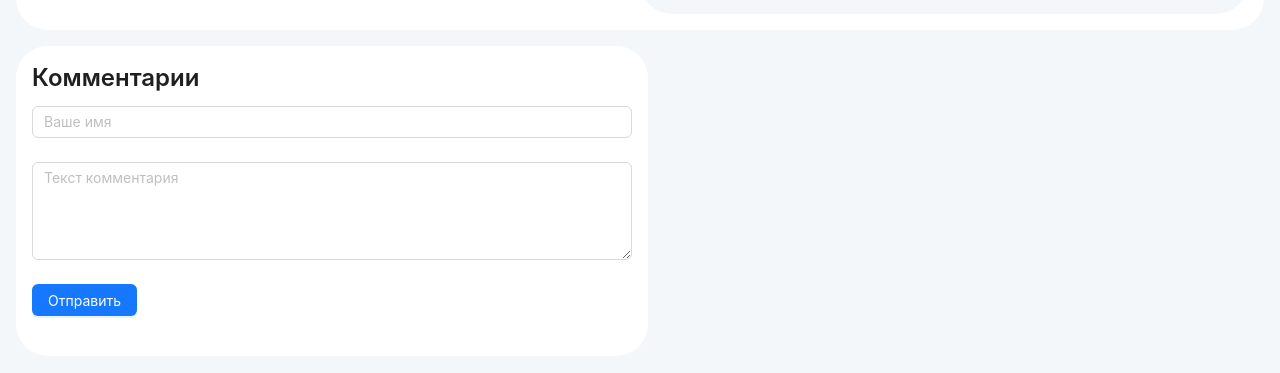
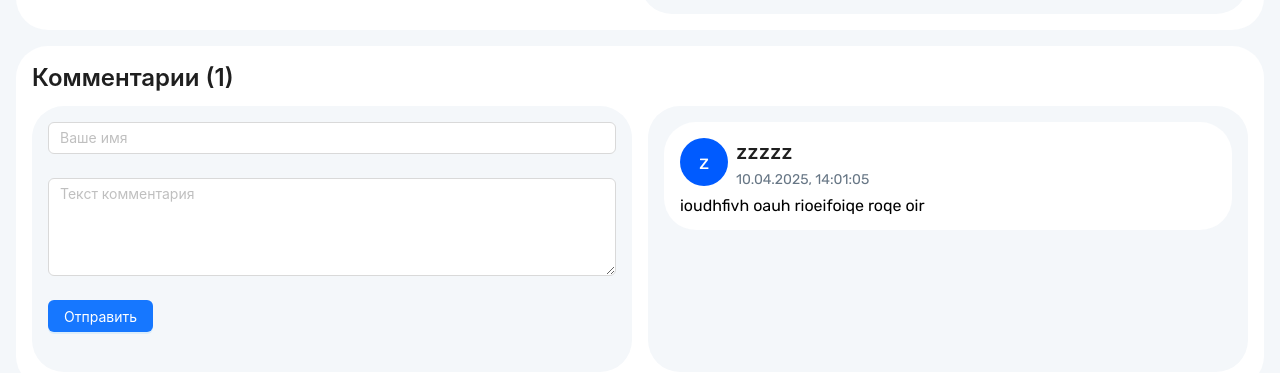
Before and after one commit to E-Okishev/online-shop, a React (Vite) app: page /product/1 in a window 1280 px wide. Shown: the part 377-750 px from the top of the page. Built offline with nearby package versions, Linux system fonts and the light colour scheme; data requests are answered from the project's data file.

Commit message:
add comments

```diff
--- a/db.json
+++ b/db.json
@@ -339,18 +339,6 @@
   ],
   "cart": [
     {
-      "id": 2,
-      "brand": "Apple",
-      "name": "iPhone 15 SIM+eSIM 128 ГБ",
-      "price": 89990,
-      "newPrice": 86029,
-      "currency": "₽",
-      "category": "phone",
-      "rating": 4.8,
-      "quantity": 1,
-      "photo": "https://ir.ozone.ru/s3/multimedia-1/wc1000/6759283957.jpg"
-    },
-    {
       "id": 1,
       "brand": "Samsung",
       "name": "Galaxy S25 Ultra 12/1 ТБ",
@@ -374,5 +362,70 @@
       "quantity": 1,
       "photo": "https://ir.ozone.ru/s3/multimedia-1-x/wc1000/7233371709.jpg"
     }
+  ],
+  "comments": [
+    {
+      "userName": "sdcsdv",
+      "text": "sdvsd ljsv joa ",
+      "productId": "3",
+      "date": "09.04.2025, 13:21:40",
+      "id": 1
+    },
+    {
+      "userName": "Zdcvm",
+      "text": "qadfvk poij rpfoij q[epofk q[oew [wepojf [mfc alrkjfnfoejsorvkcnsdlkfj ajdbfvlkadlrfpaoerif pajrpf alskdcnp aoierpu cadfnvbf kdjslkf ar a ra pac",
+      "productId": "2",
+      "date": "10.04.2025, 13:20:53",
+      "id": 2
+    },
+    {
+      "userName": "iqoud",
+      "text": "vnsir fifrjflsnl aa/sodhv \n",
+      "productId": "2",
+      "date": "10.04.2025, 13:29:12",
+      "id": 3
+    },
+    {
+      "userName": "sdcsdvd",
+      "text": "sduh sdl;ij. a;ljkaopreij",
+      "productId": "2",
+      "date": "10.04.2025, 13:30:16",
+      "id": 4
+    },
+    {
+      "userName": "Egor",
+      "text": "Очень хороший телефон\n",
+      "productId": "2",
+      "date": "10.04.2025, 13:50:53",
+      "id": 5
+    },
+    {
+      "userName": "zalup",
+      "text": "lkckdu eprplfd a;rfkopea eutgh. adlfkmviotjg dvdlf,   kdrlmdeorgjp edtgijskmtskr[aewokr[qw e[qer[oqke[fjerfptnejnvpurp qrq [irjgpuwtvpw r[qirv",
+      "productId": "2",
+      "date": "10.04.2025, 13:55:09",
+      "id": 6
+    },
+    {
+      "userName": "dsfkj sq;lkql",
+      "text": "dflkv. qaerpfkmf wejfp a",
+      "productId": "2",
+      "date": "10.04.2025, 13:59:13",
+      "id": 7
+    },
+    {
+      "userName": "dfvd",
+      "text": "df;vkmwp t pwijrpgiw ri refe",
+      "productId": "2",
+      "date": "10.04.2025, 13:59:30",
+      "id": 8
+    },
+    {
+      "userName": "zzzzz",
+      "text": "ioudhfivh oauh rioeifoiqe roqe oir",
+      "productId": "1",
+      "date": "10.04.2025, 14:01:05",
+      "id": 9
+    }
   ]
 }
--- a/src/components/cardCommentBlock/cardCommentBlock.module.css
+++ b/src/components/cardCommentBlock/cardCommentBlock.module.css
@@ -3,5 +3,59 @@
   background-color: white;
   border-radius: 32px;
   margin-block-end: 1rem;
-  max-width: 600px;
 }
+
+.commentBlock {
+  display: grid;
+  grid-template-columns: 1fr 1fr;
+  gap: 1rem;
+}
+
+.form,
+.commentList {
+  padding: 1rem;
+  background-color: #f4f7fa;
+  border-radius: 32px;
+}
+
+.commentList {
+  display: grid;
+  gap: 1rem;
+  max-height: 300px;
+  overflow-y: scroll;
+}
+
+.commentElem {
+  padding: 1rem;
+  background-color: white;
+  border-radius: 32px;
+  height: fit-content;
+}
+
+.commentAutor {
+  display: flex;
+  gap: 8px;
+  margin-block-end: 8px;
+}
+
+.commentAvatr {
+  background-color: #005bff;
+  border-radius: 100px;
+  width: 3rem;
+  height: 3rem;
+  display: flex;
+  align-items: center;
+  justify-content: center;
+  color: white;
+  font-size: 20px;
+}
+
+.commentAutorDate span {
+  color: rgba(0, 26, 52, 0.6);
+  font-size: 14px;
+  line-height: 20px;
+}
+
+.commentAutorDate h4 {
+  margin-bottom: 4px;
+}
--- a/src/components/cardCommentBlock/index.tsx
+++ b/src/components/cardCommentBlock/index.tsx
@@ -1,29 +1,53 @@
+// @ts-nocheck
+
 import s from "./cardCommentBlock.module.css";
-import type { FormProps } from 'antd';
+import type { FormProps } from "antd";
 import { Input, Button, Typography, Form } from "antd";
+import { useEffect } from "react";
+import { createComment, loadComments } from "../../slices/cardSlice";
+import { useDispatch, useSelector } from "react-redux";
 const { Title } = Typography;
 const { TextArea } = Input;
 
 type FieldType = {
-  username?: string;
-  comment?: string;
+  userName?: string;
+  text?: string;
 };
 
-export const CardCommentBlock: React.FC = () => {
+export const CardCommentBlock: React.FC = ({ productId }) => {
+  const dispatch = useDispatch();
+  const { comments } = useSelector((state) => state.card);
+  const [form] = Form.useForm();
+
+  console.log(comments.length)
+
+  const date = new Date().toLocaleString();
   const handleFinis: FormProps<FieldType>["onFinish"] = (values) => {
-    console.log(values);
+    const newComment = { ...values, productId, date };
+    dispatch(createComment(newComment));
+    form.resetFields()
   };
+
+  useEffect(() => {
+    dispatch(loadComments(productId));
+  }, [productId]);
 
   return (
     <div className={s.cardComment}>
-      <Title level={3}>Комментарии</Title>
-      <Form onFinish={handleFinis}>
-        <Form.Item<FieldType> name="username" rules={[{ required: true }]}>
+      <Title level={3}>Комментарии ({comments.length})</Title>
+      <div className={s.commentBlock}>
+        <div className={s.form}>
+          <Form form={form} onFinish={handleFinis}>
+            <Form.Item<FieldType> name="userName" rules={[{ required: true }]}>
               <Input placeholder="Ваше имя" />
             </Form.Item>
 
-        <Form.Item<FieldType> name="comment">
-          <TextArea rows={4} placeholder="Текст комментария" maxLength={256} />
+            <Form.Item<FieldType> name="text">
+              <TextArea
+                rows={4}
+                placeholder="Текст комментария"
+                maxLength={256}
+              />
             </Form.Item>
 
             <Form.Item label={null}>
@@ -33,5 +57,23 @@ export const CardCommentBlock: React.FC = () => {
             </Form.Item>
           </Form>
         </div>
+        <ul className={s.commentList}>
+          {comments.map((comment) => (
+            <li key={comment.id} className={s.commentElem}>
+              <div className={s.commentAutor}>
+                <div className={s.commentAvatr}>
+                  {comment.userName.charAt(0)}
+                </div>
+                <div className={s.commentAutorDate}>
+                  <Title level={4}>{comment.userName}</Title>
+                  <span>{comment.date}</span>
+                </div>
+              </div>
+              <p>{comment.text}</p>
+            </li>
+          ))}
+        </ul>
+      </div>
+    </div>
   );
 };
--- a/src/pages/cardPage/index.tsx
+++ b/src/pages/cardPage/index.tsx
@@ -87,7 +87,7 @@ export const CardPage = () => {
           </div>
         </div>
       </div>
-      <CardCommentBlock />
+      <CardCommentBlock productId={id} />
     </>
   );
 };
--- a/src/pages/main/index.tsx
+++ b/src/pages/main/index.tsx
@@ -13,18 +13,18 @@ export const MainPage = ({
   selectedCategory,
   handleChangeSort,
 }) => {
-  const products = useSelector((state: RootState) => state.product.products);
+  const { products } = useSelector((state: RootState) => state.products);
   const dispatch = useDispatch();
 
   const loading = useSelector(
-    (state: RootState) => state.product.productsLoading
+    (state: RootState) => state.products.productsLoading
   );
 
   const categoryNamе = {
-    'pristavka': 'Игровые консоли',
-    'phone': 'Смартфоны',
-    'laptop': 'Ноутбуки',
-  }
+    pristavka: "Игровые консоли",
+    phone: "Смартфоны",
+    laptop: "Ноутбуки",
+  };
 
   return (
     <>
@@ -41,10 +41,7 @@ export const MainPage = ({
       ) : (
         <div className={s.cardList}>
           {products.map((product) => (
-            <CardItem
-              key={product.id}
-              product={product}
-            />
+            <CardItem key={product.id} product={product} />
           ))}
         </div>
       )}
--- a/src/slices/cardSlice.ts
+++ b/src/slices/cardSlice.ts
@@ -13,8 +13,33 @@ export const loadProduct = createAsyncThunk(
   }
 );
 
+export const loadComments = createAsyncThunk(
+  "products/loadComments",
+  async (id) => {
+    const response = await fetch(`${BASE_URL}/comments?productId=${id}`);
+    const result = await response.json();
+
+    return result;
+  }
+);
+
+export const createComment = createAsyncThunk(
+  "products/createComment",
+  async (comment, { dispatch }) => {
+    await fetch(`${BASE_URL}/comments`, {
+      method: "POST",
+      body: JSON.stringify(comment),
+      headers: {
+        "Content-type": "application/json",
+      },
+    });
+    dispatch(loadComments(comment.productId));
+  }
+);
+
 const initialState = {
   product: null,
+  comments: [],
 };
 
 export const productSlice = createSlice({
@@ -24,6 +49,10 @@ export const productSlice = createSlice({
     builder.addCase(loadProduct.fulfilled, (state, action) => {
       state.product = action.payload;
     });
+
+    builder.addCase(loadComments.fulfilled, (state, action) => {
+      state.comments = action.payload;
+    });
   },
 });
 
--- a/src/slices/store.ts
+++ b/src/slices/store.ts
@@ -1,13 +1,13 @@
 import { configureStore } from "@reduxjs/toolkit";
 import favoritesReducer from "./favoritesSlice";
-import productReducer from "./productsSlice";
+import productsReducer from "./productsSlice";
 import cartReducer from "./cartSlice";
 import cardReducer from "./cardSlice";
 
 export const store = configureStore({
   reducer: {
     favorite: favoritesReducer,
-    product: productReducer,
+    products: productsReducer,
     cart: cartReducer,
     card: cardReducer,
   },
```
Lines whose indentation alone changed are shown as unchanged.
